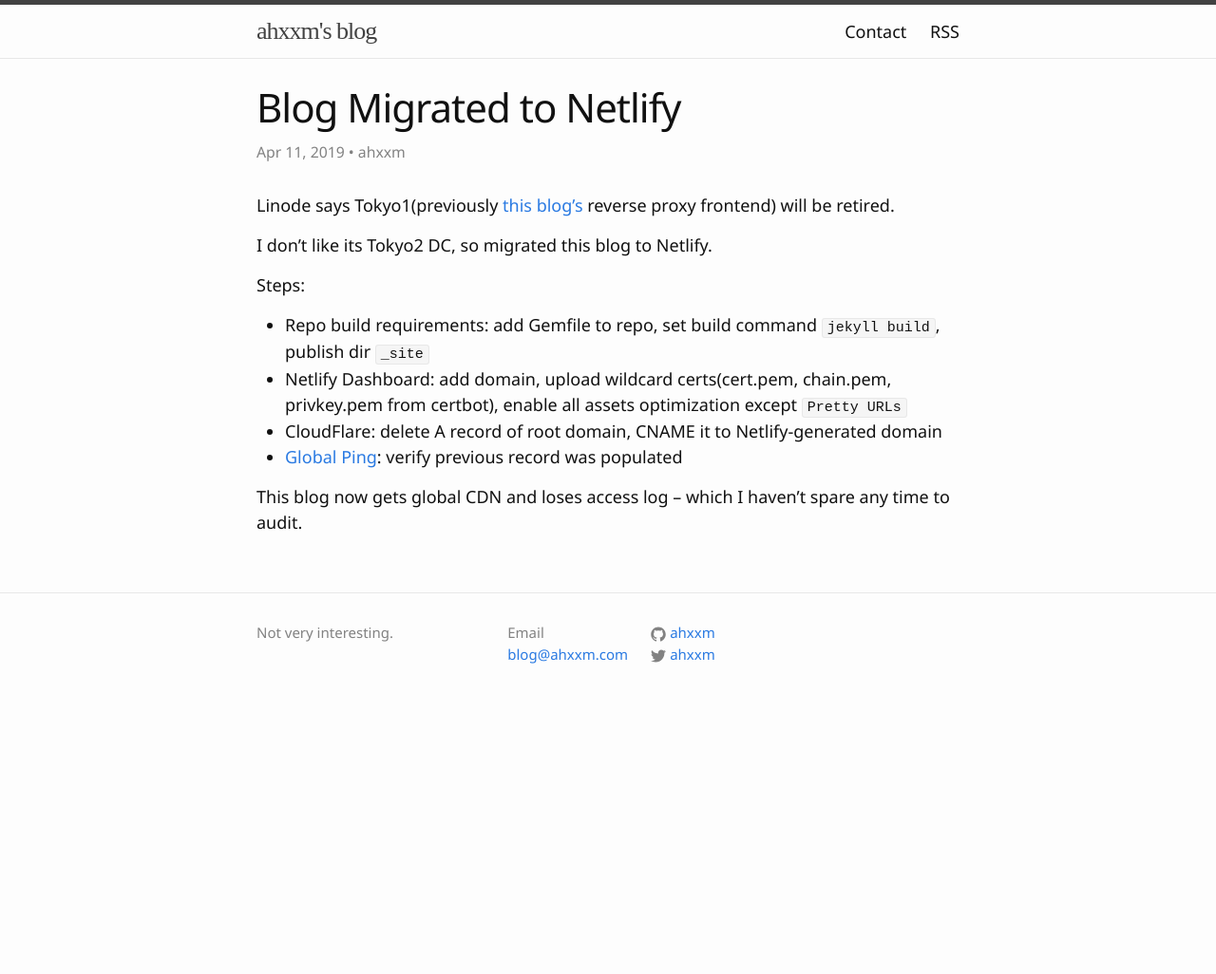
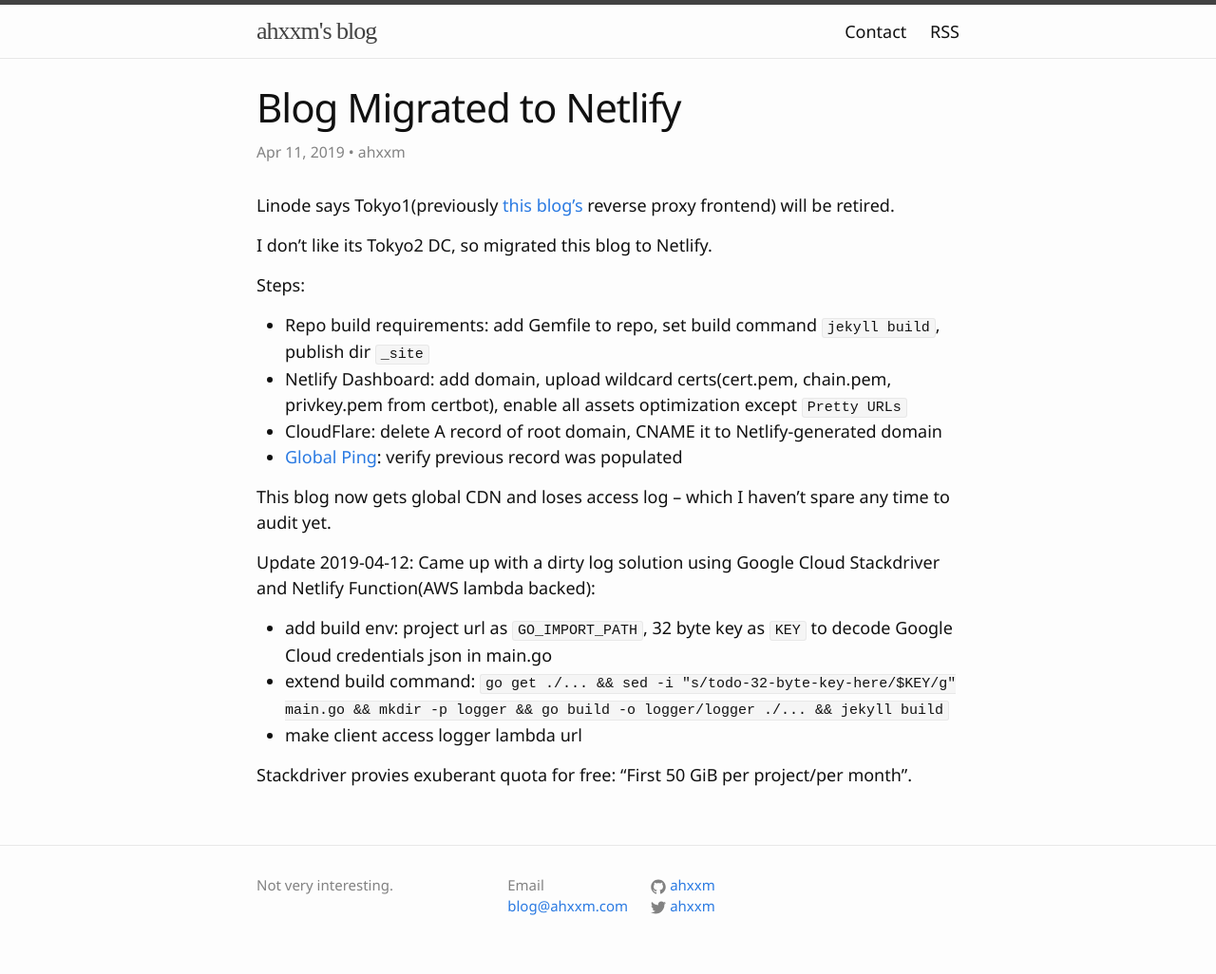
Before and after one commit to ahxxm/ahxxm.github.io, a Jekyll site: the page built from _posts/2019-04-11-migrate-to-netlify-en.md, in a window 1280 px wide. Shown: the whole page at 95% size. Built offline with Jekyll 4.4.1, drawn with Linux system fonts in a browser that asks for light colours; before the commit the page ends 900 px from its top, so only the background shows below that.

Commit message:
log solution update

```diff
--- a/_posts/2019-04-11-migrate-to-netlify-en.md
+++ b/_posts/2019-04-11-migrate-to-netlify-en.md
@@ -18,4 +18,12 @@ Steps:
 - CloudFlare: delete A record of root domain, CNAME it to Netlify-generated domain
 - [Global Ping](http://ping.chinaz.com/): verify previous record was populated
 
-This blog now gets global CDN and loses access log -- which I haven't spare any time to audit.
+This blog now gets global CDN and loses access log -- which I haven't spare any time to audit yet.
+
+Update 2019-04-12: Came up with a dirty log solution using Google Cloud Stackdriver and Netlify Function(AWS lambda backed):
+
+- add build env: project url as `GO_IMPORT_PATH`, 32 byte key as `KEY` to decode Google Cloud credentials json in main.go
+- extend build command: `go get ./... && sed -i "s/todo-32-byte-key-here/$KEY/g" main.go && mkdir -p logger && go build -o logger/logger ./... && jekyll build`
+- make client access logger lambda url
+
+Stackdriver provies exuberant quota for free: "First 50 GiB per project/per month".
```
